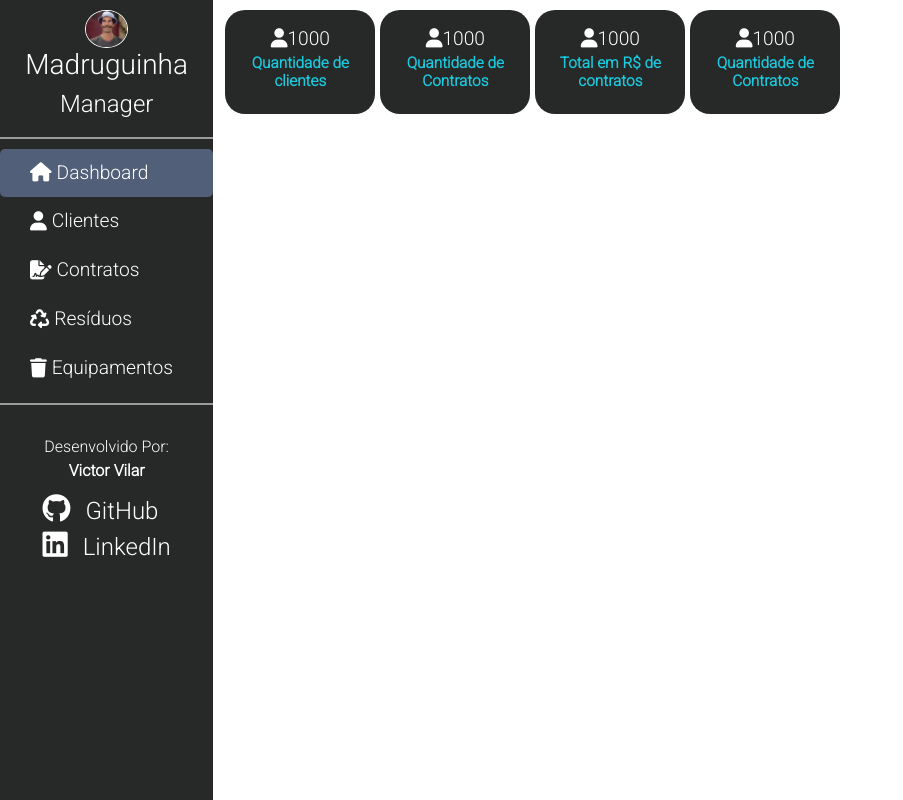
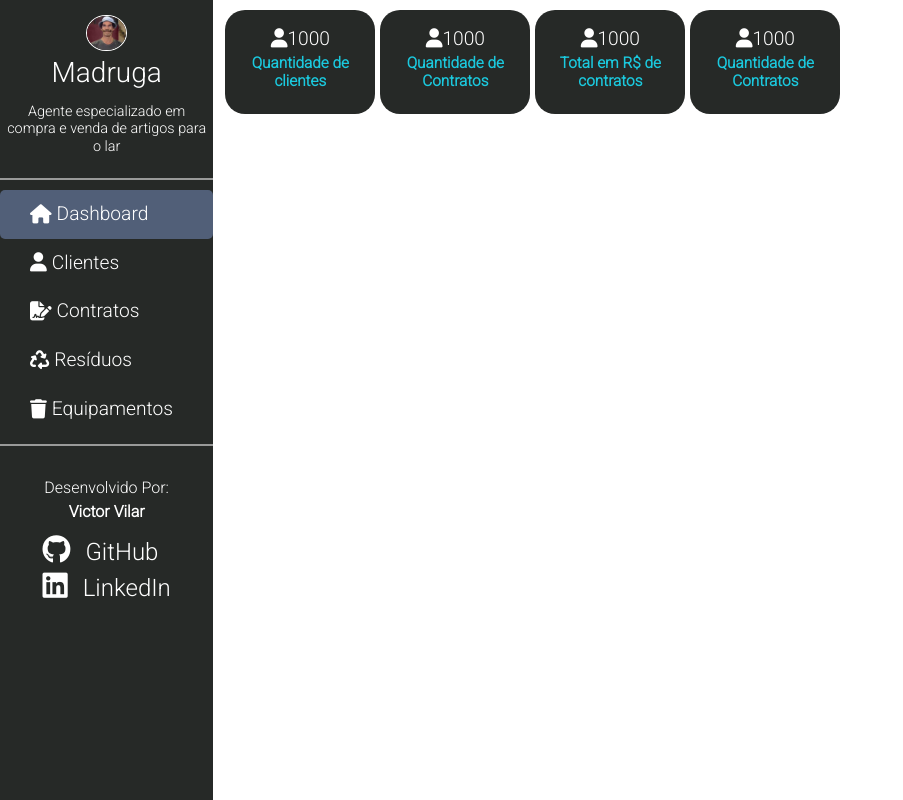
Before and after one commit to victor-vilar/api-springboot-frontend-angular-pa, an Angular app: page /dashboard in a window 1280 px wide. Shown: the whole page, without its empty margins (0-903 px from the left). Built offline with nearby package versions, Linux system fonts and the light colour scheme.

Commit message:
criado rotas para a inclusão de enderecos, contratos e fiscais mas ainda falta criar os componente.

```diff
--- a/src/app/app-routing.module.ts
+++ b/src/app/app-routing.module.ts
@@ -16,14 +16,17 @@ const routes: Routes = [
   {path:'clientes',component:CustomerComponent, children:[
     {path:'cliente/:id',component:CustomerDetailComponent},
     {path:'cliente/novo',component:CustomerDetailComponent},
+
     {path:'cliente/:cpfCnpj/contratos',component:CustomerDetailComponent, children:[
       {path:'contrato/:id',component:CustomerDetailComponent},
       {path:'contrato/novo',component:CustomerDetailComponent},
     ]},
+
     {path:'cliente/:cpfCnpj/enderecos',component:CustomerDetailComponent, children:[
       {path:'endereco/:id',component:CustomerDetailComponent},
       {path:'endereco/novo',component:CustomerDetailComponent},
     ]},
+
     {path:'cliente/:cpfCnpj/fiscais',component:CustomerDetailComponent, children:[
       {path:'fiscal/:id',component:CustomerDetailComponent},
       {path:'fiscal/novo',component:CustomerDetailComponent},
--- a/src/app/components/menu/menu.component.css
+++ b/src/app/components/menu/menu.component.css
@@ -18,12 +18,18 @@
   flex-direction: column;
   justify-content: center;
   align-items: center;
+  padding:5px;
+  gap:5px;
 }
 
 .logged-user img {
   width: 20%;height: 20%;
   border-radius: 50%;
   border:1px solid #FFF;
+}
+.logged-user h5{
+  font-size: 0.9em;
+  text-align: center;
 }
 /* ================================= */
 
--- a/src/app/components/menu/menu.component.html
+++ b/src/app/components/menu/menu.component.html
@@ -2,7 +2,7 @@
   <div class="logged-user">
     <img src="assets/img-teste.jpg">
     <h3>{{userName}}</h3>
-    <h4>{{userRole}}</h4>
+    <h5>{{userRole}}</h5>
   </div>
   <div class="division"></div>
   <div class="navegation">
--- a/src/app/components/menu/menu.component.ts
+++ b/src/app/components/menu/menu.component.ts
@@ -7,8 +7,8 @@ import { Component, EventEmitter, OnInit, Output } from '@angular/core';
 })
 export class MenuComponent implements OnInit {
 
-  userName="Madruguinha";
-  userRole="Manager";
+  userName="Madruga";
+  userRole="Agente especializado em compra e venda de artigos para o lar";
 
   constructor() { }
   ngOnInit(): void {
```
